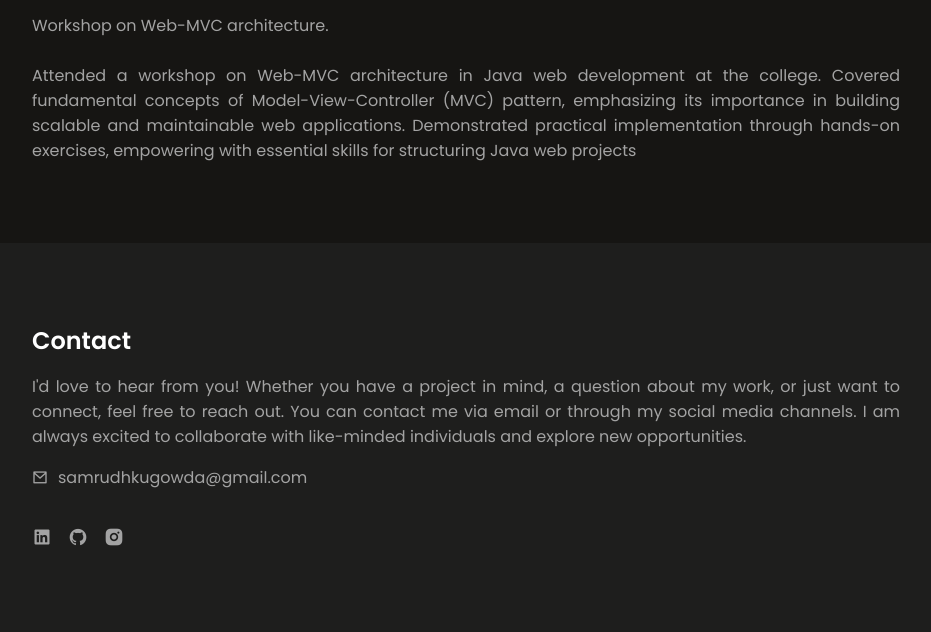
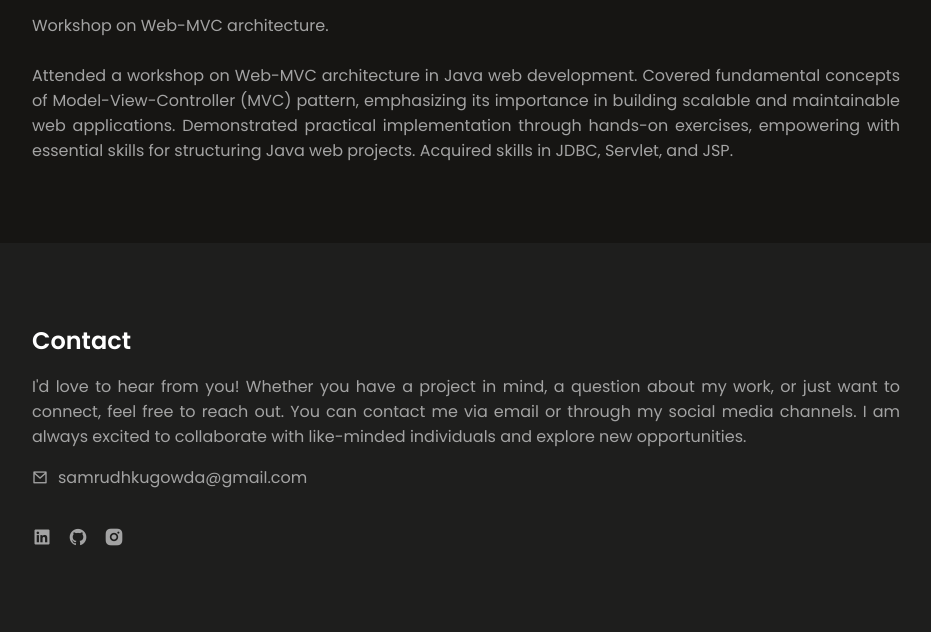
Before and after one commit to SamrudhKU/Portfolio, a plain HTML site: page index.html in a window 1280 px wide. Shown: the part 2696-3328 px from the top of the page, without its empty margins (174-1105 px from the left). Drawn offline with nearby package versions, Linux system fonts and the light colour scheme.

Commit message:
Update index.html

```diff
--- a/index.html
+++ b/index.html
@@ -207,10 +207,10 @@
         <p>Workshop on Web-MVC architecture.</p>
         <br>
         <p style="text-align: justify;">
-          Attended a workshop on Web-MVC architecture in Java web development at the college. Covered fundamental
-          concepts of Model-View-Controller (MVC) pattern, emphasizing its importance in building scalable and
-          maintainable web applications. Demonstrated practical implementation through hands-on exercises, empowering
-          with essential skills for structuring Java web projects </p>
+         Attended a workshop on Web-MVC architecture in Java web development. Covered fundamental concepts of
+          Model-View-Controller (MVC) pattern, emphasizing its importance in building scalable and maintainable web
+          applications. Demonstrated practical implementation through hands-on exercises, empowering with essential
+          skills for structuring Java web projects. Acquired skills in JDBC, Servlet, and JSP.  </p>
       </li>
     </ul>
   </section>
```
